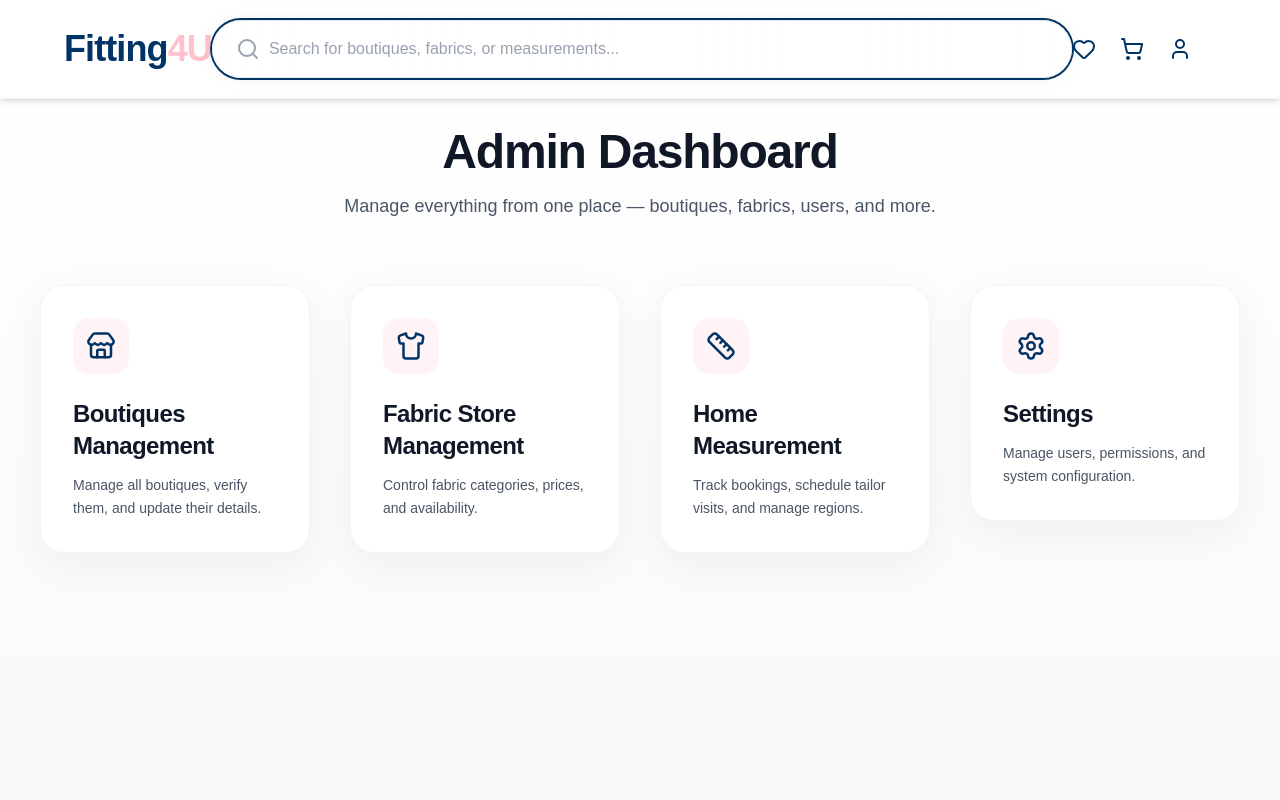
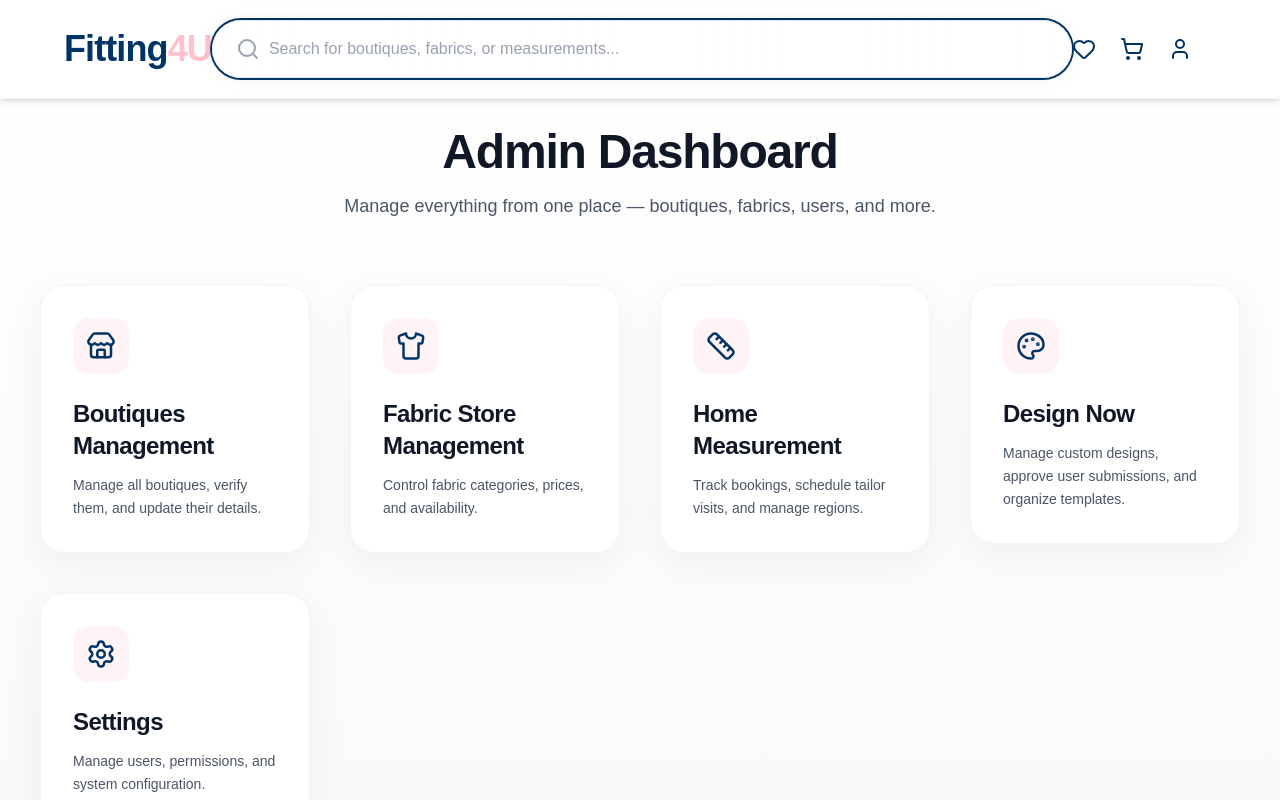
Before and after one commit to MadhavKumar200625/fitting4u, a Next.js app: page /admin in a window 1280 px wide. Shown: the top 800 px of the page. Built offline with nearby package versions, Linux system fonts and the light colour scheme.

Commit message:
admin update

```diff
--- a/app/admin/page.js
+++ b/app/admin/page.js
@@ -2,7 +2,7 @@
 
 import { motion } from "framer-motion";
 import Link from "next/link";
-import { Store, Shirt, Ruler, Settings } from "lucide-react";
+import { Store, Shirt, Ruler, Settings , Palette } from "lucide-react";
 
 export default function AdminHome() {
   const sections = [
@@ -23,6 +23,12 @@ export default function AdminHome() {
       icon: <Ruler size={30} />,
       link: "/admin/home-measurements",
       desc: "Track bookings, schedule tailor visits, and manage regions.",
+    },
+    {
+      name: "Design Now",
+      icon: <Palette size={30} />,
+      link: "/admin/design-management",
+      desc: "Manage custom designs, approve user submissions, and organize templates.",
     },
     {
       name: "Settings",
```
